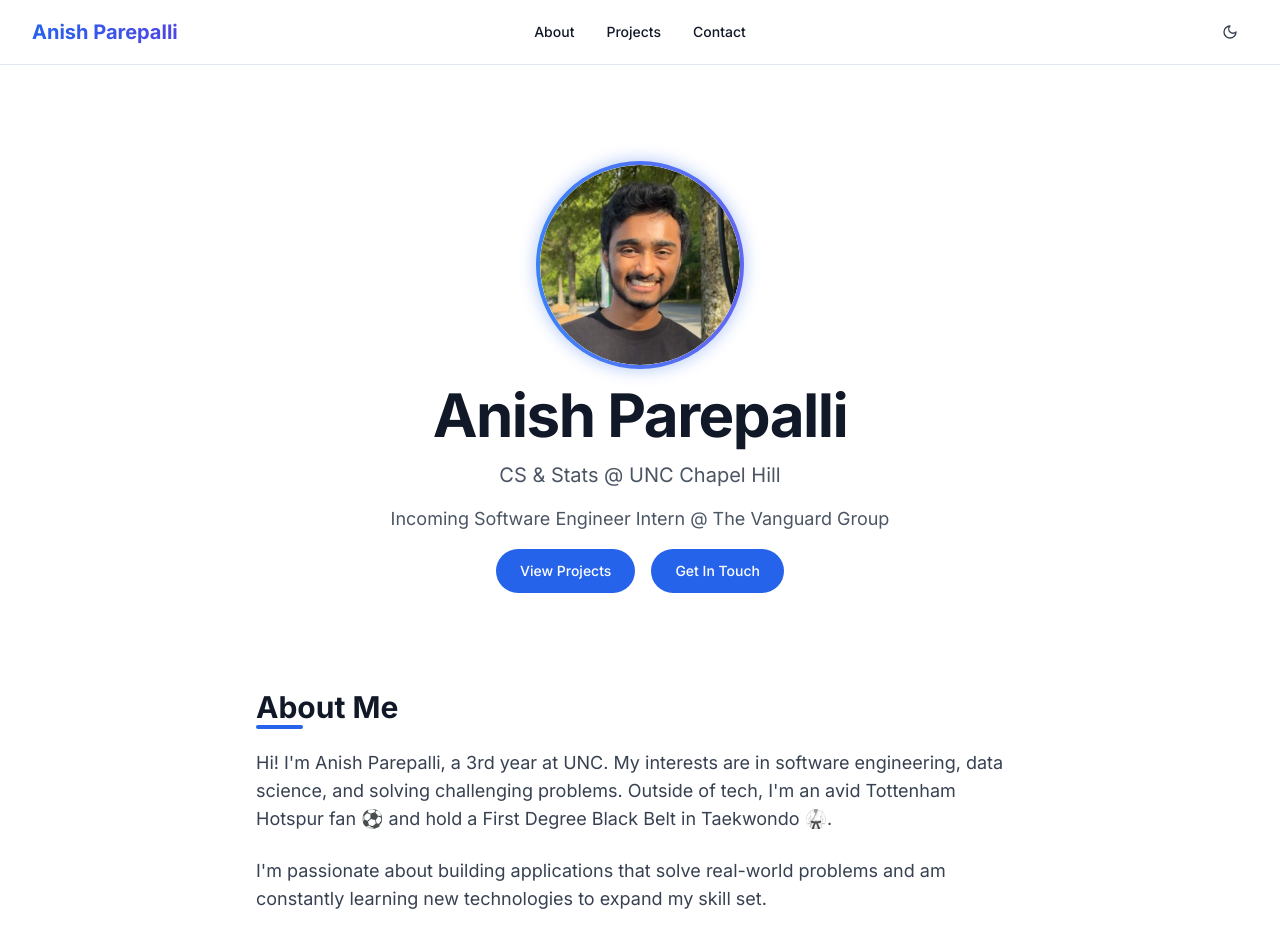
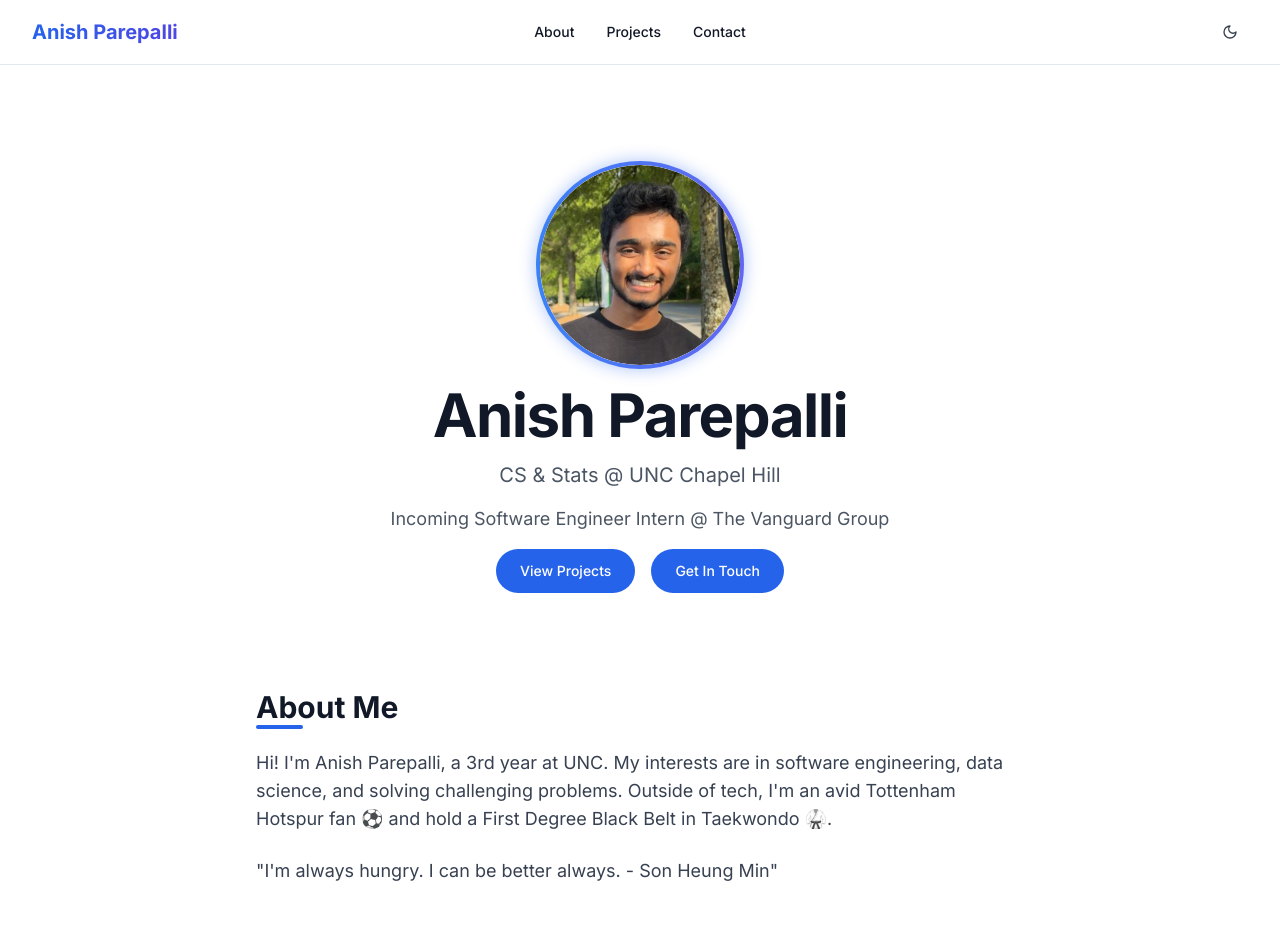
Before and after one commit to apcodes/personal_site, a Next.js app: page / in a window 1280 px wide. Shown: the top 952 px of the page. Built offline with nearby package versions, Linux system fonts and the light colour scheme.

Commit message:
added a Quote I like

```diff
--- a/app/page.tsx
+++ b/app/page.tsx
@@ -130,8 +130,7 @@ export default function Home() {
                 Degree Black Belt in Taekwondo 🥋.
               </p>
               <p className="text-lg">
-                I'm passionate about building applications that solve real-world problems and am constantly learning new
-                technologies to expand my skill set.
+              "I'm always hungry. I can be better always. - Son Heung Min"
               </p>
             </div>
           </div>
```
